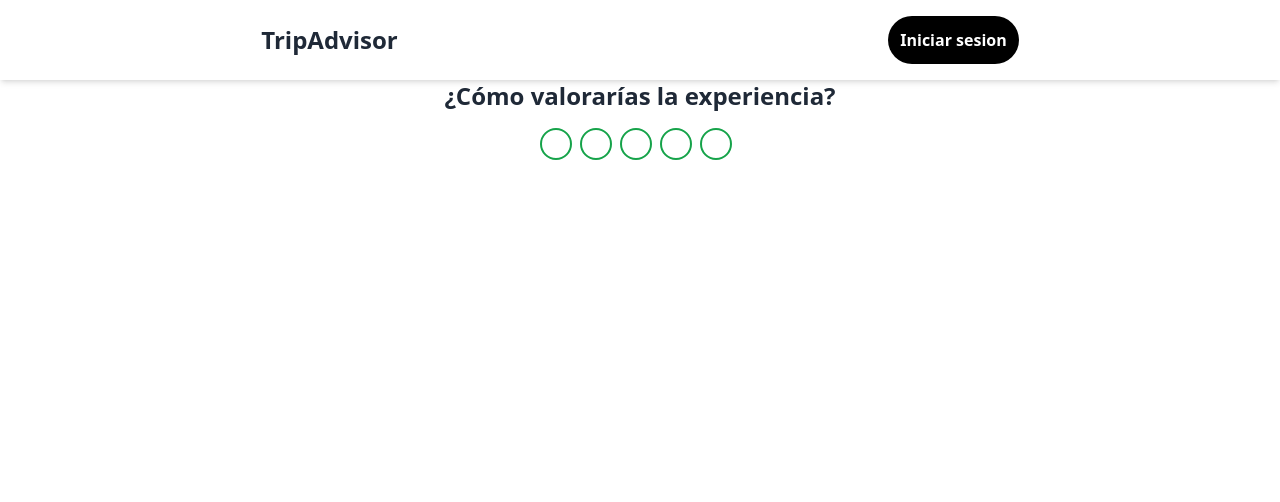
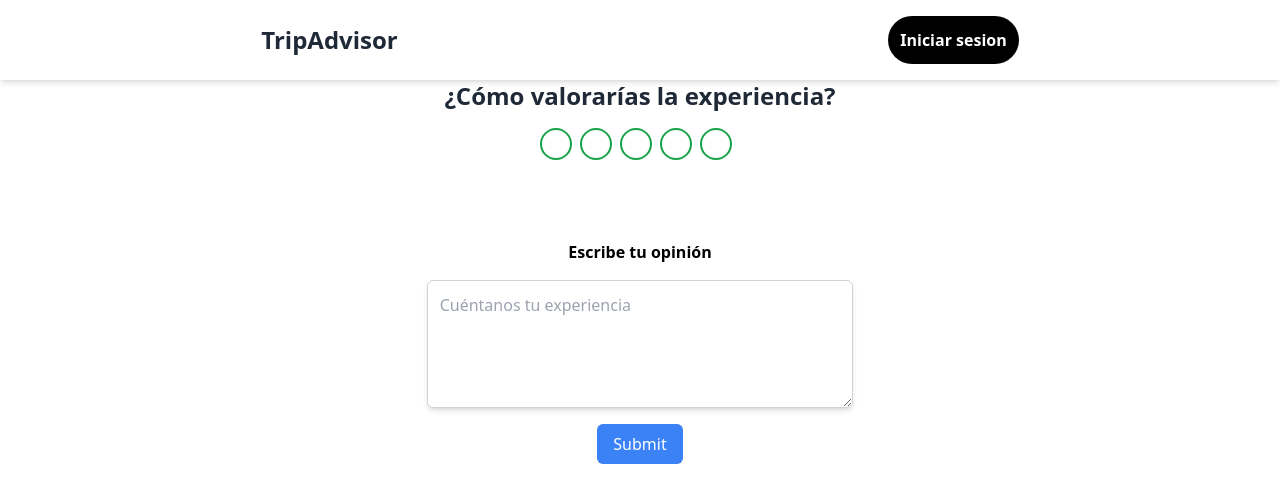
Before and after one commit to SirEduardo/gestor-de-reservas-front, a React (Vite) app in the folder front/: page /comments in a window 1280 px wide. Shown: the top 502 px of the page. Built offline with nearby package versions, Linux system fonts and the light colour scheme.

Commit message:
Update Comments.jsx

```diff
--- a/front/src/pages/Comments/Comments.jsx
+++ b/front/src/pages/Comments/Comments.jsx
@@ -1,12 +1,64 @@
+import { useState } from "react";
 import { Header } from "../../components/Header/Header";
 import Rate from "../../components/Rating/Rate";
+import { postComments } from "../../utils/Functions/PostComments";
 
-const Comments = () => {
+const Comments = ({ restaurantId, token }) => {
+  const [input, setInput] = useState("");
+  const [rating, setRating] = useState(0);
+  const [error, setError] = useState(null);
+
+  const handleSubmit = async () => {
+    if (!input || rating === 0) {
+      setError("Please provide both a comment and a rating.");
+      return;
+    }
+
+    try {
+      const commentData = {
+        text: input,
+        rating: rating,
+      };
+
+      const response = await postComments(restaurantId, token, commentData);
+      const res = await response.json();
+
+      if (response.ok) {
+        console.log("Comment posted successfully:", res);
+        setInput("");
+        setRating(0);
+        setError(null);
+      } else {
+        setError(res.message || "Failed to post comment.");
+      }
+    } catch (error) {
+      console.error("Error posting comment:", error);
+      setError("An error occurred while posting the comment.");
+    }
+  };
+
   return (
     <div>
       <Header />
-      <main>
-        <Rate />
+      <main className="flex flex-col gap-20">
+        <Rate setRating={setRating} />
+        <div className="flex flex-col items-center space-y-4">
+          <h1 className="font-bold">Escribe tu opinión</h1>
+          <textarea
+            className="border border-gray-300 rounded-md shadow-md focus:border-blue-500 max-h-96 h-32 w-1/3 p-3"
+            type="text"
+            placeholder="Cuéntanos tu experiencia"
+            value={input}
+            onChange={(e) => setInput(e.target.value)}
+          />
+          <button
+            onClick={handleSubmit}
+            className="bg-blue-500 text-white px-4 py-2 rounded-md"
+          >
+            Submit
+          </button>
+          {error && <p className="text-red-500">{error}</p>}
+        </div>
       </main>
     </div>
   );
```
